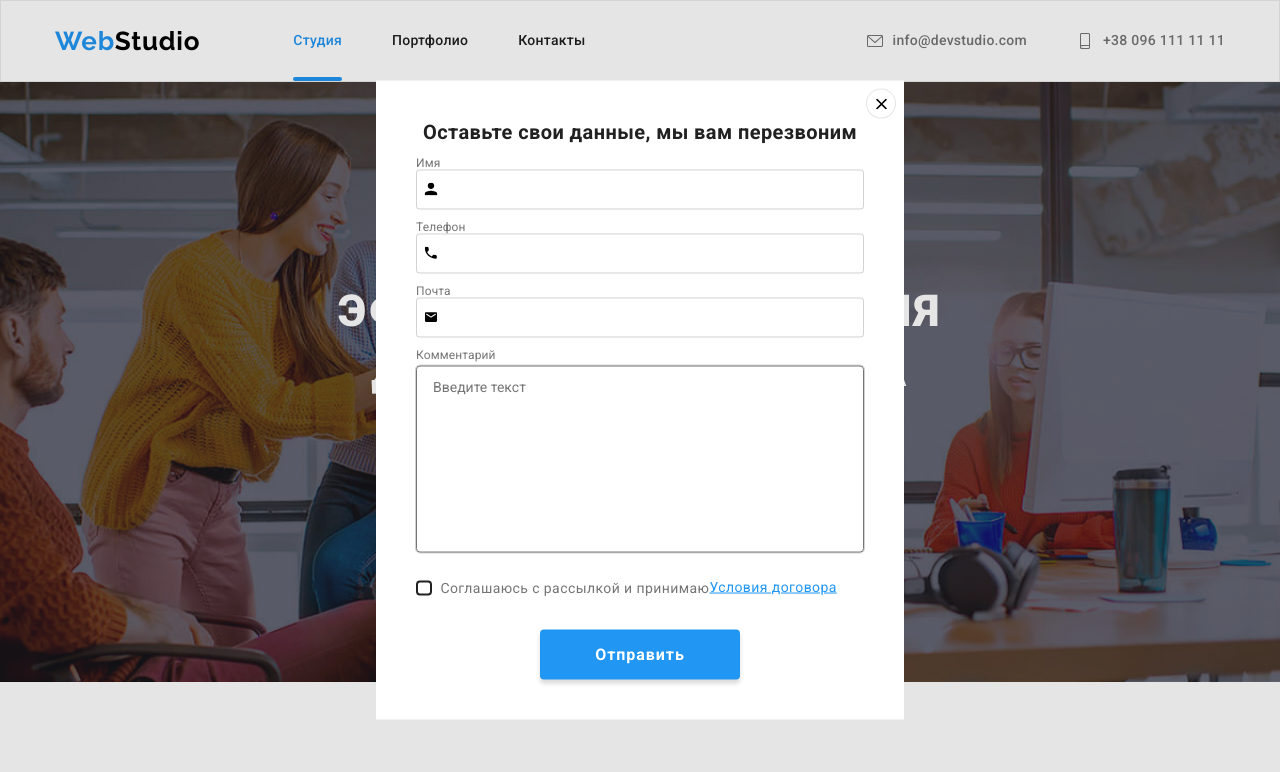
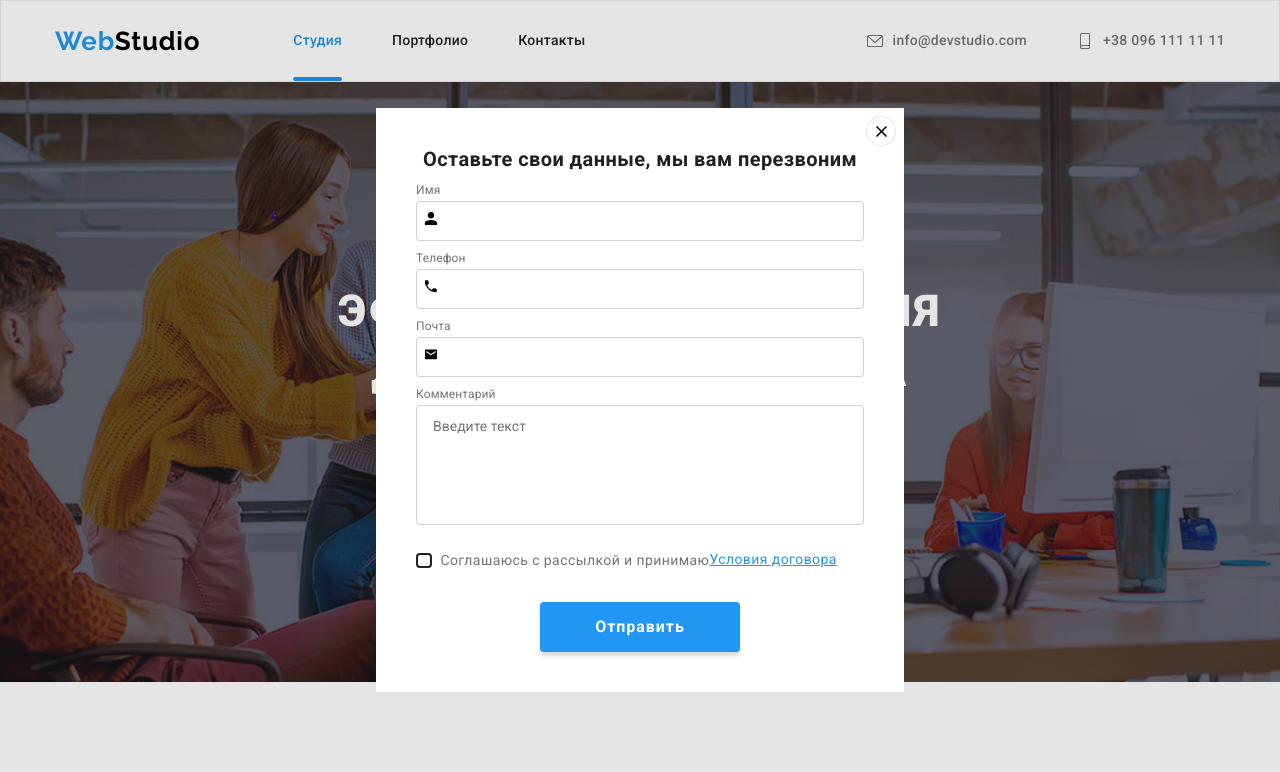
Before and after one commit to Karina2500/Karina2500-goit-markup-hw-06, a plain HTML site: page index.html in a window 1280 px wide. Both pictures are taken after a click on the button "Заказать услугу". Shown: the top 772 px of the page. Drawn offline with nearby package versions, Linux system fonts and the light colour scheme.

Commit message:
change mistake

```diff
--- a/css/styles.css
+++ b/css/styles.css
@@ -699,7 +699,8 @@ justify-content: space-between;
     color: #AFB1B8;
     cursor: pointer;
 
-    transition: background-color 250ms cubic-bezier(0.4, 0, 0.2, 1), color 250ms cubic-bezier(0.4, 0, 0.2, 1);
+    transition: background-color 250ms cubic-bezier(0.4, 0, 0.2, 1), color 250ms cubic-bezier(0.4, 0, 0.2, 1)
+     fill 250ms cubic-bezier(0.4, 0, 0.2, 1);
 }
 
 .social-icon-fill {
@@ -759,7 +760,9 @@ justify-content: space-between;
     transition: color 250ms cubic-bezier(0.4, 0, 0.2, 1);
 }
 
-
+.icon-close:focus {
+    fill: var(--accent-text-color);
+}
 .icon-close:hover {
     color: var(--accent-text-color);
 }
@@ -1018,7 +1021,7 @@ justify-content: space-between;
     margin-bottom: 10px;
 }
 
-.main-form {
+.text-lable {
     display: block;
     line-height: 1.17;
     letter-spacing: 0.01em;
@@ -1056,8 +1059,7 @@ justify-content: space-between;
     transition: fill 250ms cubic-bezier(0.4, 0, 0.2, 1);
 }
 
-.form-main-input:focus,
-.form-main-input:hover ~ .form-main-icon {
+.form-main-input:focus ~ .form-main-icon {
     fill: var(--accent-text-color);
 }
 
@@ -1078,9 +1080,10 @@ justify-content: space-between;
 
 .textarea-form {
     resize: none;
-    outline: 1px solid rgba(33, 33, 33, 0.2);
+    border: 1px solid rgba(33, 33, 33, 0.2);
     border-radius: 4px;
-    width: 448px;
+    width: 100%;
+    height: 120px;
     padding: 12px 16px;
     cursor: pointer;
 
--- a/index.html
+++ b/index.html
@@ -337,7 +337,8 @@
             <form class="form-main" role="group">
                 <h2 class="main-name">Оставьте свои данные, мы вам перезвоним</h2>
                 <div class="form-modal">
-                    <label class="main-form" for="name">Имя
+                    <label class="main-form" for="name">
+                        <span class="text-lable">Имя</span>
                         <input type="text" class="form-main-input" name="name" id="name" required>
                         <svg class="form-main-icon">
                             <use href="./images/symbol.svg#icon-man"></use>
@@ -345,7 +346,8 @@
                     </label>
                 </div>
                 <div class="form-modal">
-                    <label class="main-form" for="tel">Телефон
+                    <label class="main-form" for="tel">
+                        <span class="text-lable">Телефон</span>
                         <input type="text" class="form-main-input" name="tel" id="tel" required>
                         <svg class="form-main-icon">
                             <use href="./images/symbol.svg#icon-tel"></use>
@@ -353,7 +355,8 @@
                     </label>
                 </div>
                 <div class="form-modal">
-                    <label class="main-form" for="mail">Почта
+                    <label class="main-form" for="mail">
+                        <span class="text-lable">Почта</span>
                         <input type="text" class="form-main-input" name="mail" id="mail" required>
                         <svg class="form-main-icon">
                             <use href="./images/symbol.svg#icon-post"></use>
@@ -361,9 +364,9 @@
                     </label>
                 </div>
                 <div class="comment-form">
-                    <label class="main-form" for="coments">Комментарий</label>
+                    <label class="text-lable" for="coments">Комментарий</label>
                     <textarea class="textarea-form" name="comments" id="comments" cols="30" rows="10"
-                        placeholder="Введите текст"></textarea>
+                        placeholder="Введите текст"></textarea></label>
                 </div>
                 <div class="chek-main">
                     <label class="checkbox-label" for="checkbox">
@@ -433,7 +436,7 @@
                 <form class="form-block-foot">
                     <div class="form-foot">
                         <label for="but" class="form-lable">ПОДПИШИТЕСЬ НА РАССЫЛКУ
-                            <input class="form-input" type="text" name="mail" id="but" placeholder="E-mail" required>
+                            <input class="form-input" type="email" name="mail" id="but" placeholder="E-mail" required>
                         </label>
                     </div>
                     <button class="form-bottom" type="submit">Подписаться
```
Also changed, not shown: portfolio.html (+1 -1 lines).
